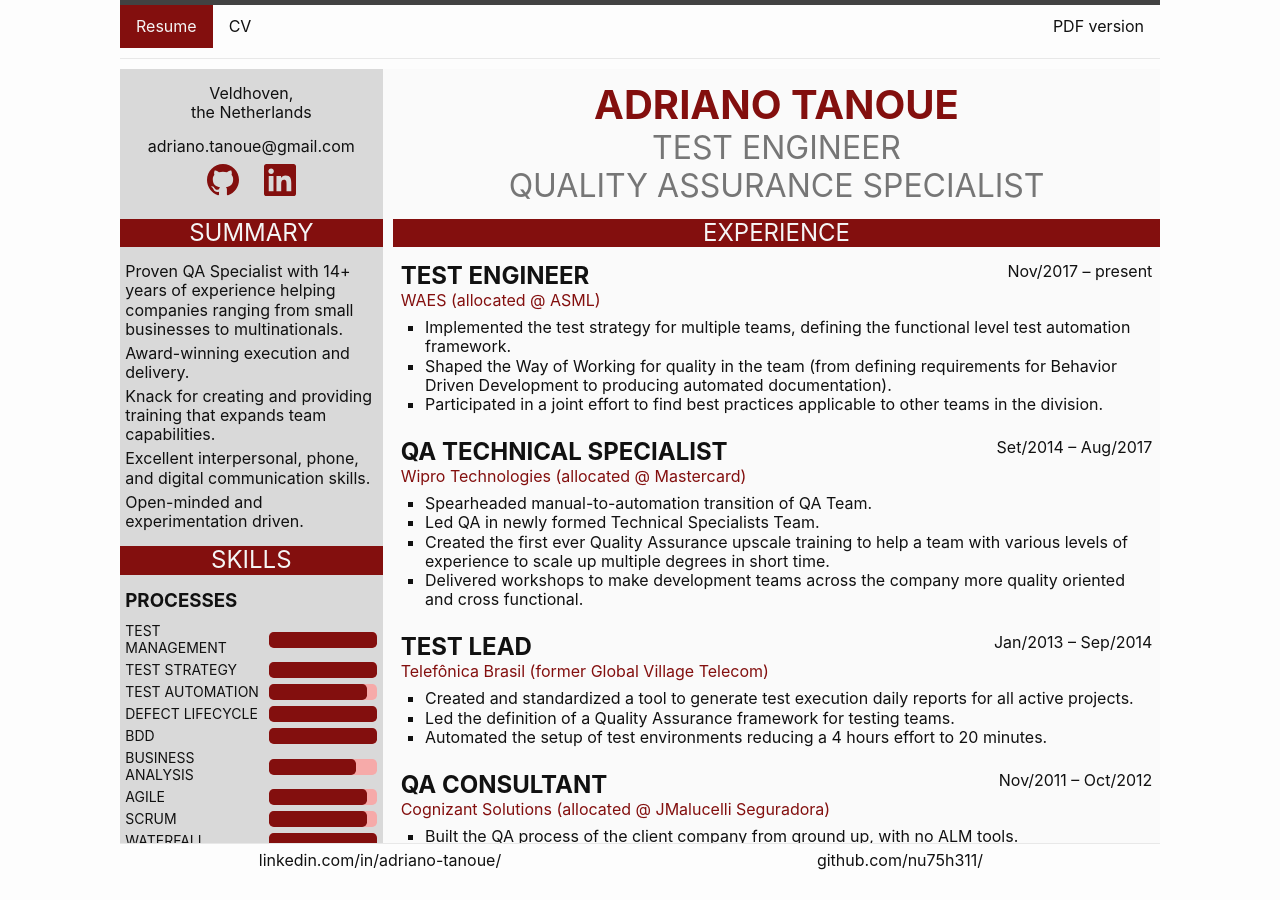
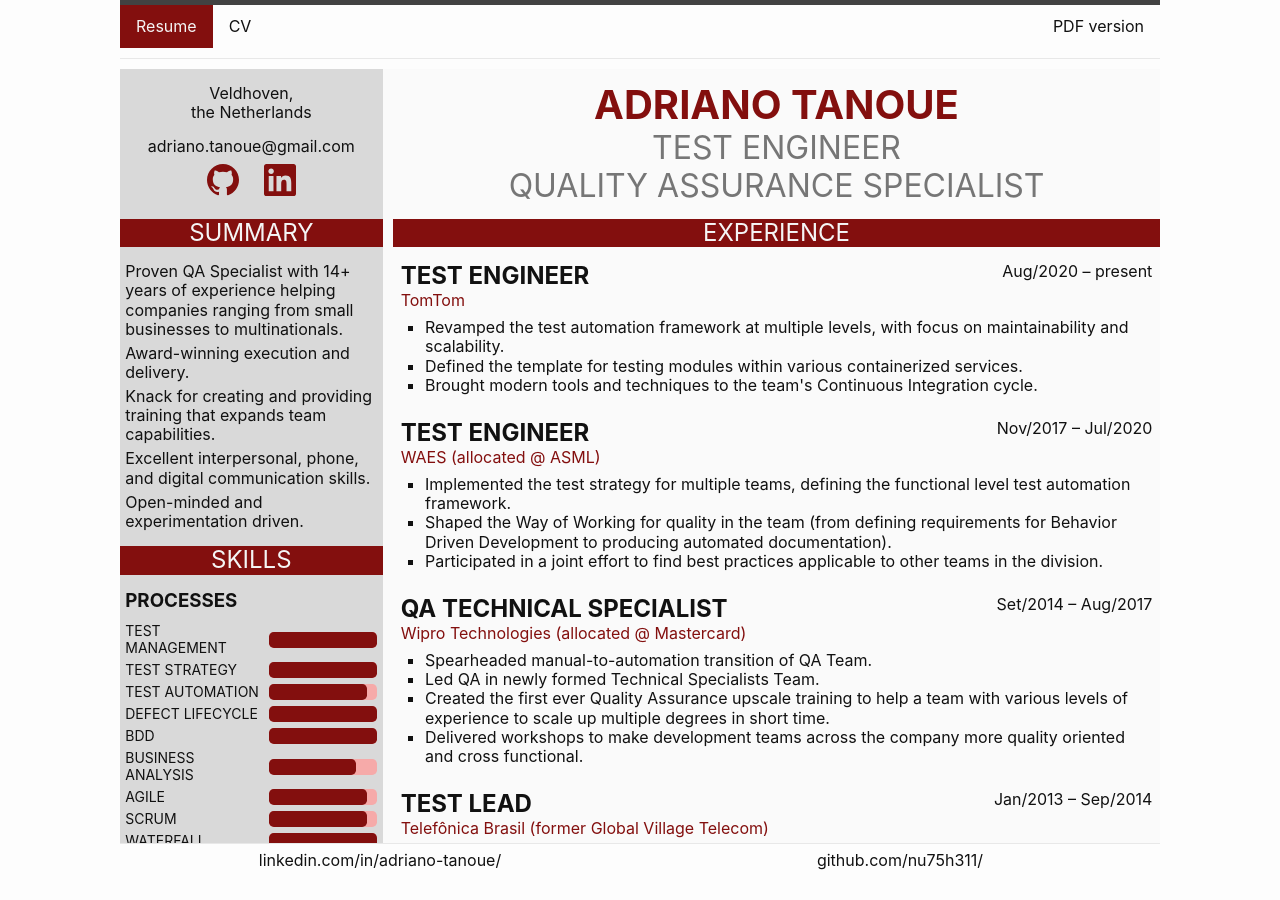
Before and after one commit to nu75h311/nu75h311.github.io, a Jekyll site: the page built from index.md, in a window 1280 px wide and 900 px high. Built offline with Jekyll 4.4.1, drawn with Linux system fonts in a browser that asks for light colours.

Commit message:
Update experience

```diff
--- a/_data/experience.json
+++ b/_data/experience.json
@@ -2,8 +2,18 @@
     "jobs": [
         {
             "role": "Test Engineer",
+            "company": "TomTom",
+            "period": "Aug/2020 – present",
+            "achievements": [
+                "Revamped the test automation framework at multiple levels, with focus on maintainability and scalability.",
+                "Defined the template for testing modules within various containerized services.",
+                "Brought modern tools and techniques to the team's Continuous Integration cycle."
+            ]
+        },
+        {
+            "role": "Test Engineer",
             "company": "WAES (allocated @ ASML)",
-            "period": "Nov/2017 – present",
+            "period": "Nov/2017 – Jul/2020",
             "achievements": [
                 "Implemented the test strategy for multiple teams, defining the functional level test automation framework.",
                 "Shaped the Way of Working for quality in the team (from defining requirements for Behavior Driven Development to producing automated documentation).",
```
